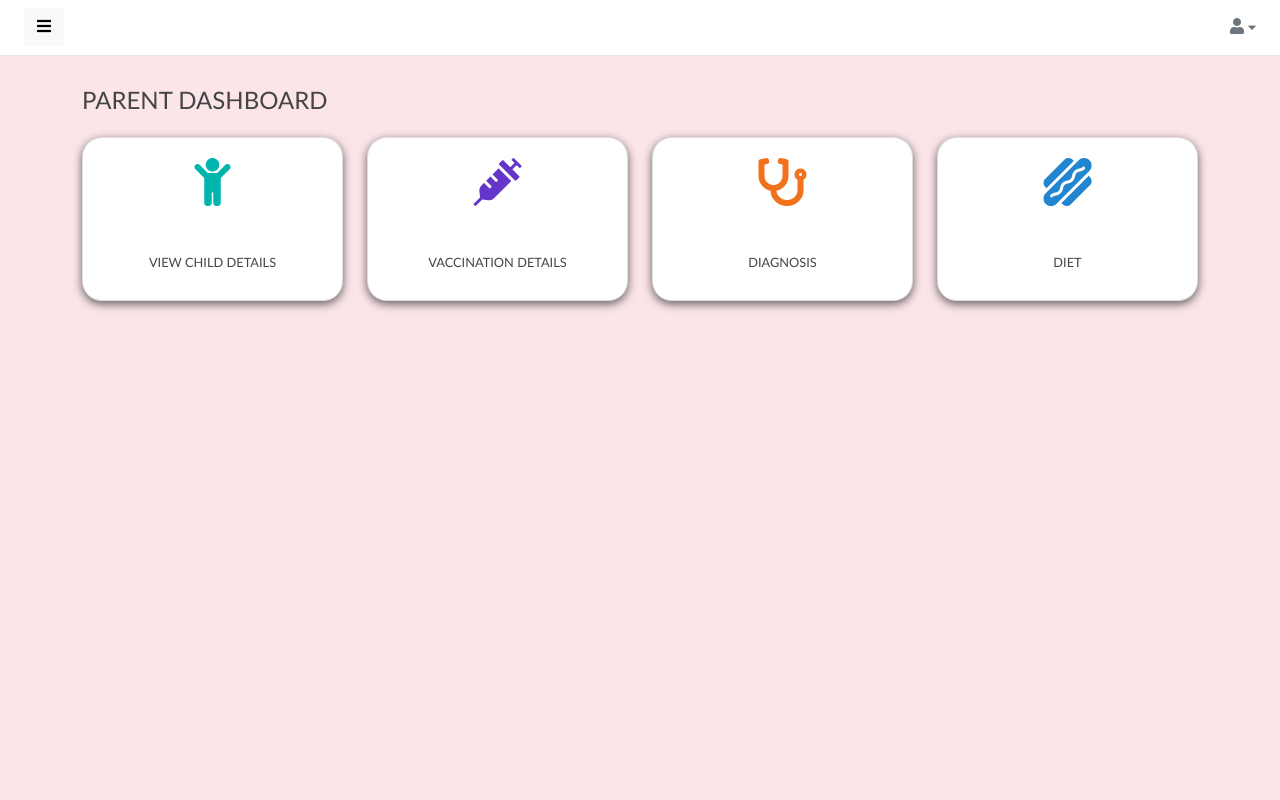
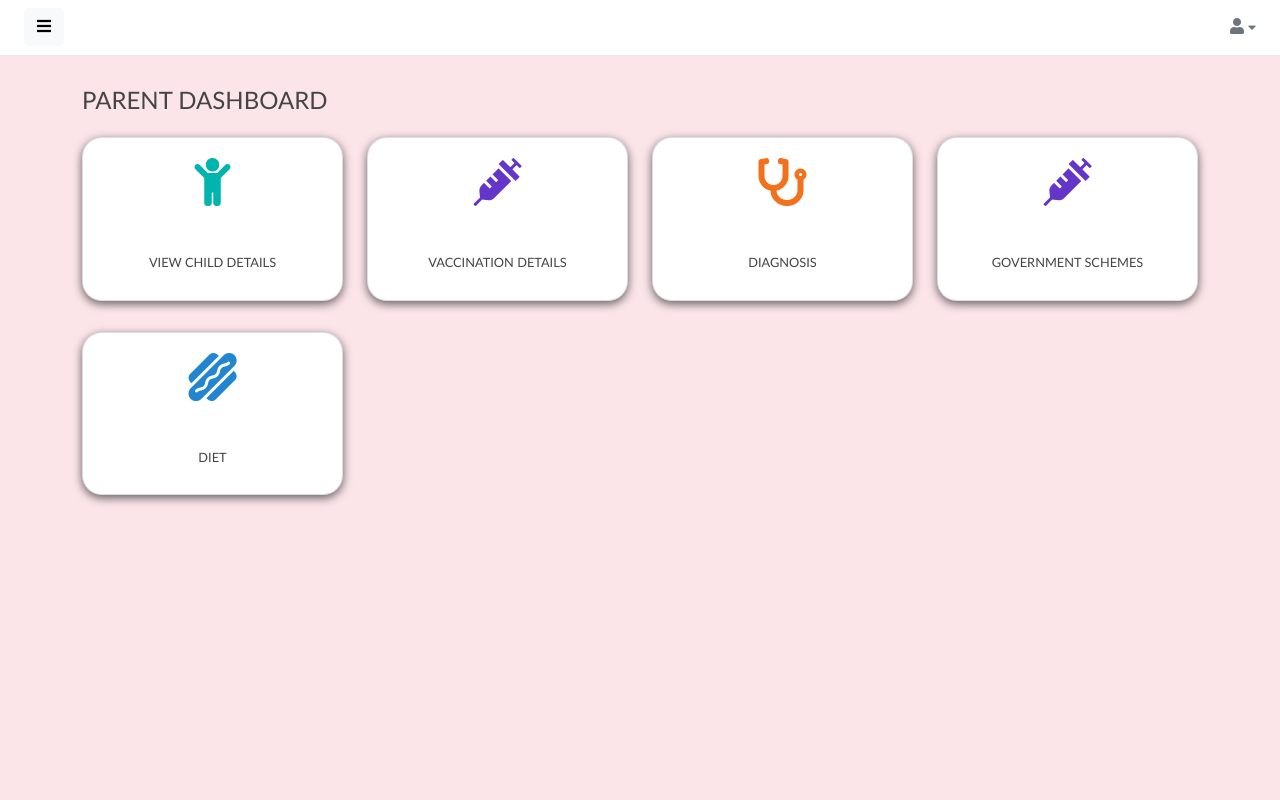
Before and after one commit to himanshubhatt02/final-year-project-back-end, a Node server app: template views/parent/parent_dashboard.ejs in a window 1280 px wide. Run offline with Node 20, Linux system fonts and the light colour scheme; the template is opened without the code that fills it, so the values that code supplies are empty; some libraries are stand-ins or nearby versions.

Commit message:
scheme page added to parent dashboard

```diff
--- a/views/parent/parent_dashboard.ejs
+++ b/views/parent/parent_dashboard.ejs
@@ -135,6 +135,7 @@
                             </a>
                         </div>
 
+
                         <div class="col-sm-6 col-md-6 col-lg-3 mt-3">
                             <a href="diagnosis.html">
                                 <div class="card" style="border-radius: 20px;box-shadow: 0 3px 10px rgb(0 0 0 / 0.6);">
@@ -148,6 +149,30 @@
                                             <div class="custom" style="text-align: center;">
                                                 <div class="detail">
                                                     <p class="detail-subtitle">diagnosis</p>
+                                                    <span class="number"></span>
+                                                </div>
+                                            </div>
+                                        </div>
+                                        <div class="footer">
+
+                                        </div>
+                                    </div>
+                                </div>
+                            </a>
+                        </div>
+                        <div class="col-sm-6 col-md-6 col-lg-3 mt-3">
+                            <a href="parent/scheme">
+                                <div class="card" style="border-radius: 20px;box-shadow: 0 3px 10px rgb(0 0 0 / 0.6);">
+                                    <div class="content">
+                                        <div class="row">
+                                            <div class="custom" style="height: 100px;">
+                                                <div class="icon-big text-center">
+                                                    <i class="violet fas fa-syringe"></i>
+                                                </div>
+                                            </div>
+                                            <div class="custom" style="text-align: center;">
+                                                <div class="detail">
+                                                    <p class="detail-subtitle">Government Schemes</p>
                                                     <span class="number"></span>
                                                 </div>
                                             </div>
--- a/views/scheme.ejs
+++ b/views/scheme.ejs
@@ -9,7 +9,7 @@
 <body>
   <!--Schemes image-->
   <img
-   class="scheme-picture" src="https://www.unicef.org/india/sites/unicef.org.india/files/styles/hero_desktop/public/UNI341035.jpg?itok=hQ6WQWJI"
+   class="scheme-picture" src="/image/scheme.jpg"
 
   />
 
```
Also changed, not shown: public/image/scheme.jpg (added).
